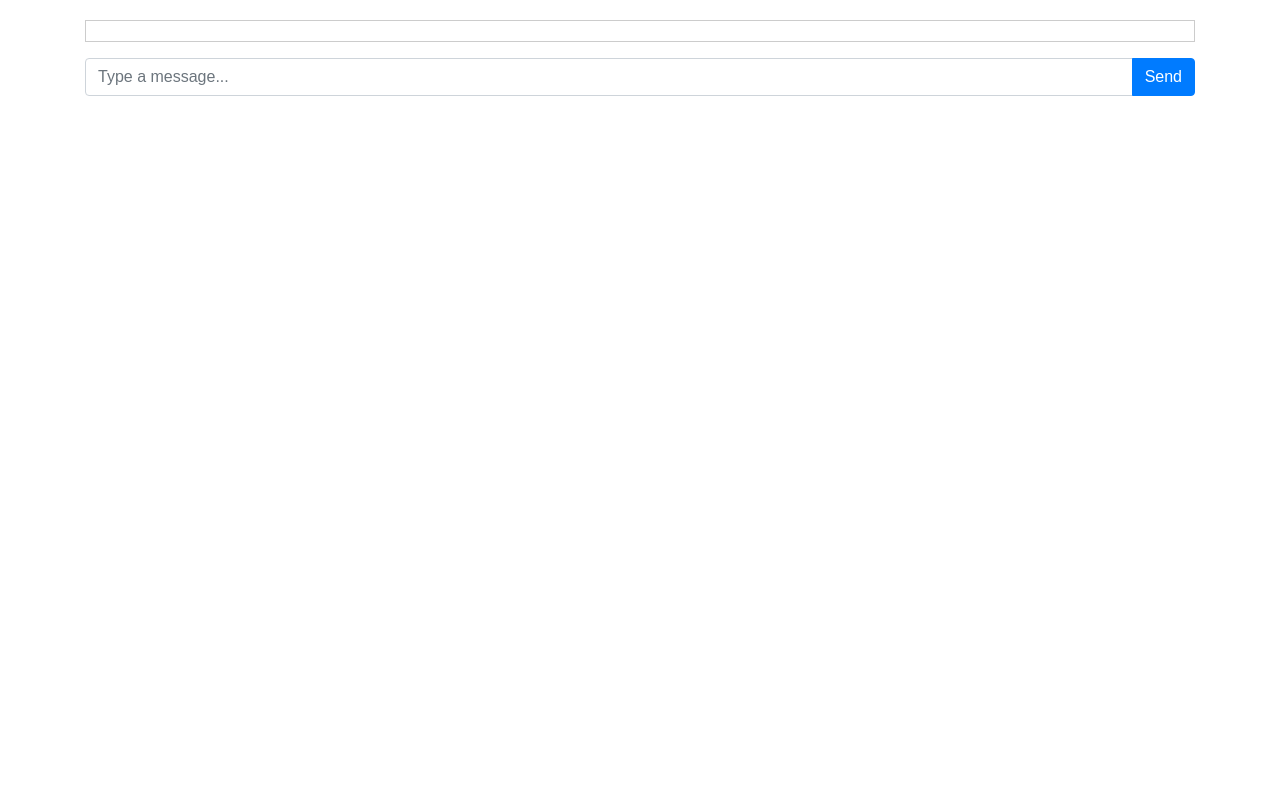
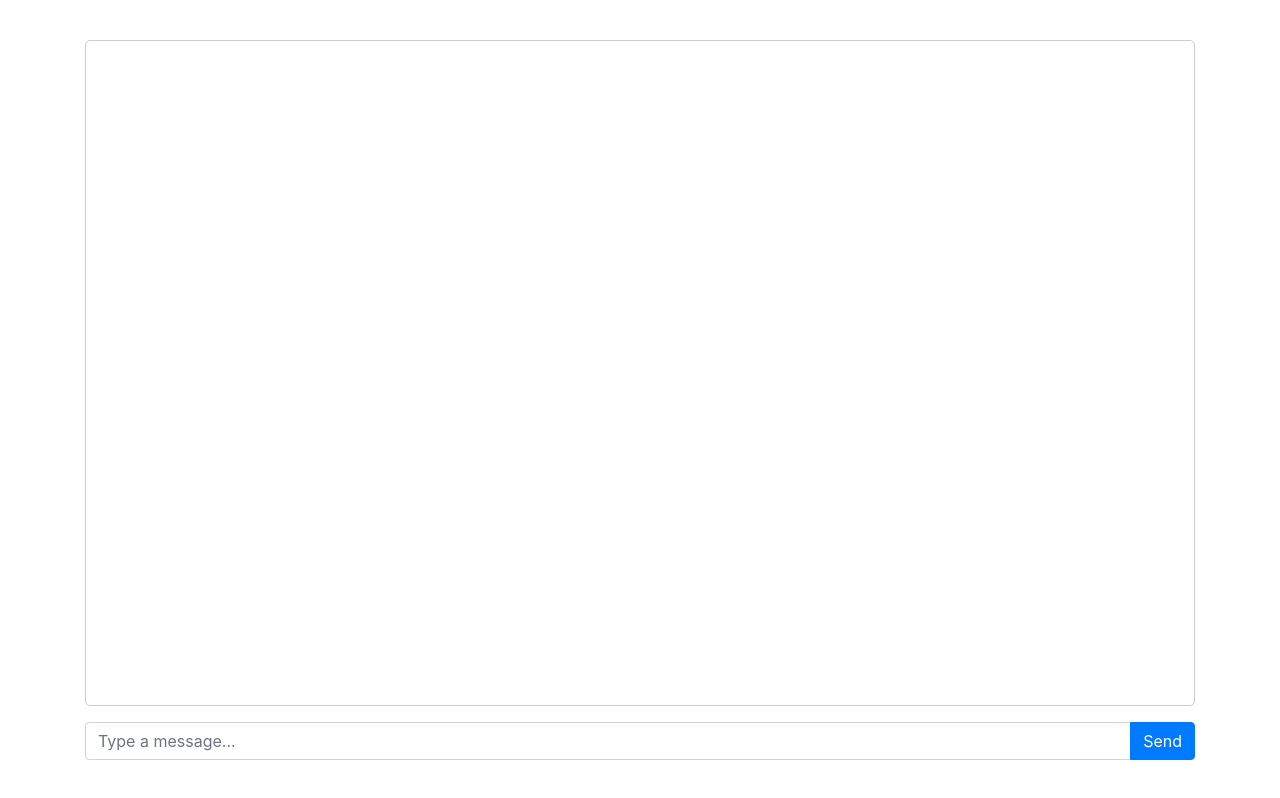
Before and after one commit to DmitryOverkin/WebSocket_ChatApp, a website: page public/index.html in a window 1280 px wide. Drawn offline with nearby package versions, Linux system fonts and the light colour scheme.

Commit message:
worked on chat. New messages appear and are located at the bottom of the chat. Added chat scrolling to display older messages.

```diff
--- a/public/index.html
+++ b/public/index.html
@@ -1,21 +1,28 @@
 <!DOCTYPE html>
 <html lang="en">
   <head>
-  <meta charset="UTF-8">
-  <meta name="viewport" content="width=device-width, initial-scale=1.0">
+    <meta charset="UTF-8" />
+    <meta name="viewport" content="width=device-width, initial-scale=1.0" />
     <title>Chat App</title>
     <!-- Bootstrap CSS -->
-  <link href="https://stackpath.bootstrapcdn.com/bootstrap/4.5.2/css/bootstrap.min.css" rel="stylesheet">
-  <style>
-    body { font-family: Arial, sans-serif; padding: 20px; }
-    #chat { max-height: 300px; overflow-y: auto; border: 1px solid #ccc; padding: 10px; margin-bottom: 10px; }
-  </style>
+    <link
+      href="https://stackpath.bootstrapcdn.com/bootstrap/4.5.2/css/bootstrap.min.css"
+      rel="stylesheet"
+    />
+    <link rel="stylesheet" href="styles/styles.css" />
   </head>
   <body>
     <div class="container">
+      <div id="chat-container">
         <div id="chat" class="mb-3"></div>
+      </div>
       <div class="input-group">
-      <input type="text" id="message" class="form-control" placeholder="Type a message...">
+        <input
+          type="text"
+          id="message"
+          class="form-control message-input"
+          placeholder="Type a message..."
+        />
         <div class="input-group-append">
           <button id="send" class="btn btn-primary">Send</button>
         </div>
--- a/public/scripts/main.js
+++ b/public/scripts/main.js
@@ -8,7 +8,7 @@ ws.onmessage = async (event) => {
   const reader = new FileReader();
   reader.onload = () => {
     message.textContent = reader.result;
-    chat.appendChild(message);
+    chat.insertBefore(message, chat.firstChild);
     chat.scrollTop = chat.scrollHeight;
   };
   reader.readAsText(event.data);
--- /dev/null
+++ b/public/styles/styles.css
@@ -0,0 +1,39 @@
+body,
+html {
+  height: 100%;
+  margin: 0;
+  display: flex;
+  flex-direction: column;
+  padding: 20px 0 20px 0;
+}
+.container {
+  flex: 1;
+  display: flex;
+  flex-direction: column;
+  max-height: 100vh;
+  overflow: hidden;
+}
+#chat-container {
+  flex: 1;
+  display: flex;
+  flex-direction: column-reverse;
+  overflow-y: auto;
+}
+#chat {
+  flex: 1;
+  display: flex;
+  flex-direction: column-reverse;
+  border: 1px solid #ccc;
+  border-radius: 5px;
+  padding: 10px;
+  overflow-y: auto;
+  height: calc(100vh - 60px);
+}
+.input-group {
+  margin-top: auto;
+}
+
+.message-input:focus{
+  outline: none;
+  box-shadow: none;
+}
```
Also changed, not shown: public/styles/main.css (deleted). Lines whose indentation alone changed are shown as unchanged.
